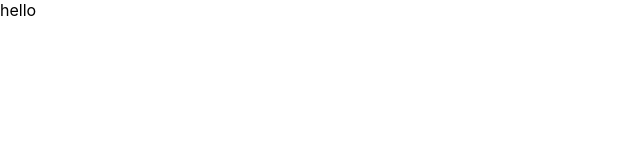
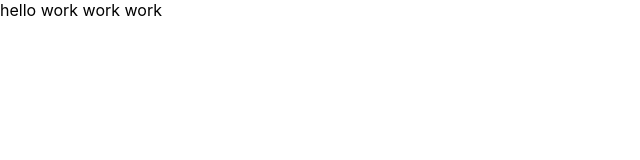
Before and after one commit to jackthb/atomic, a Next.js app: page / in a window 1280 px wide. Shown: the top 160 px of the page, without its empty margins (0-640 px from the left). Built offline with nearby package versions, Linux system fonts and the light colour scheme.

Commit message:
sadasdasdas

```diff
--- a/pages/index.js
+++ b/pages/index.js
@@ -17,7 +17,7 @@ export default function Home() {
         {/* <Header />
         <TempCard /> */}
       {/* <Footer/> */}
-      hello
+      hello work work work
       </main>
     </div>
   )
```
